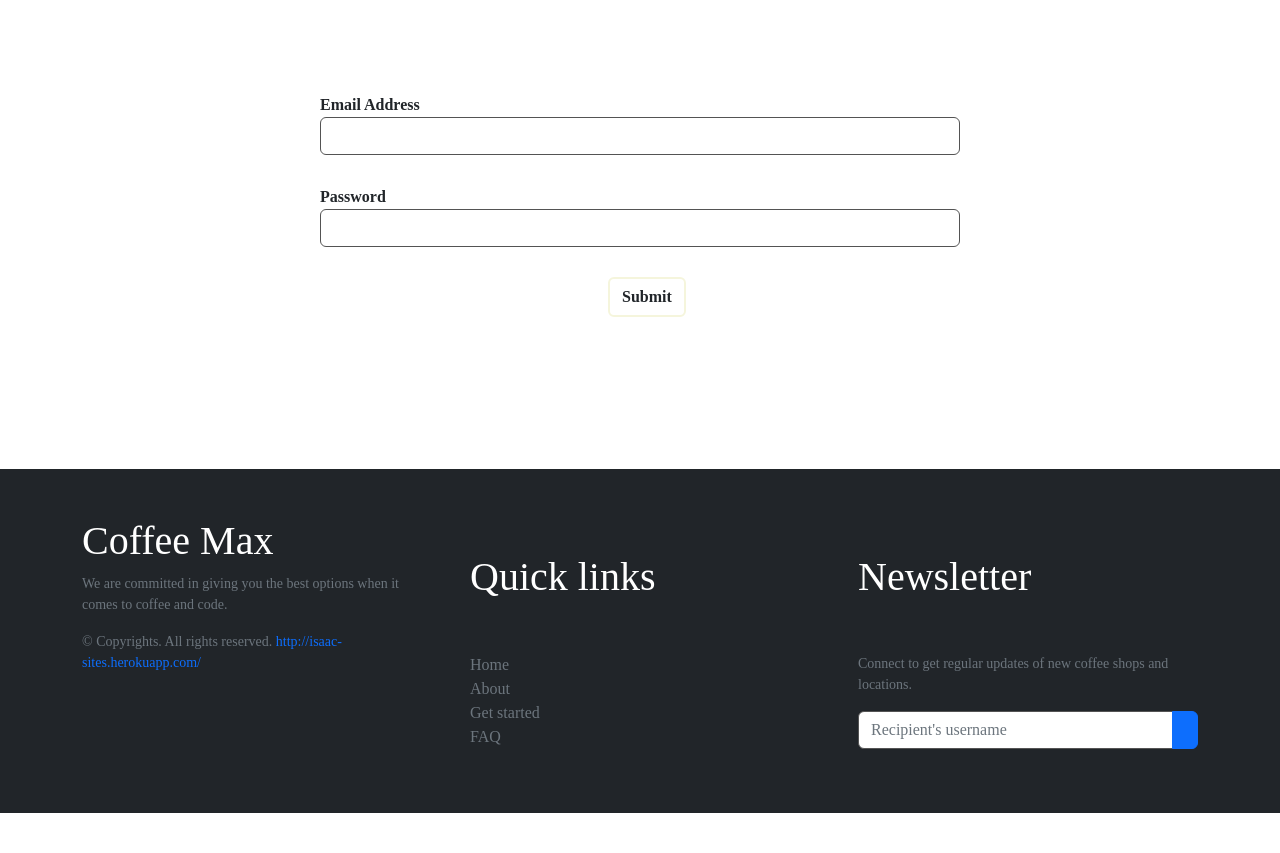
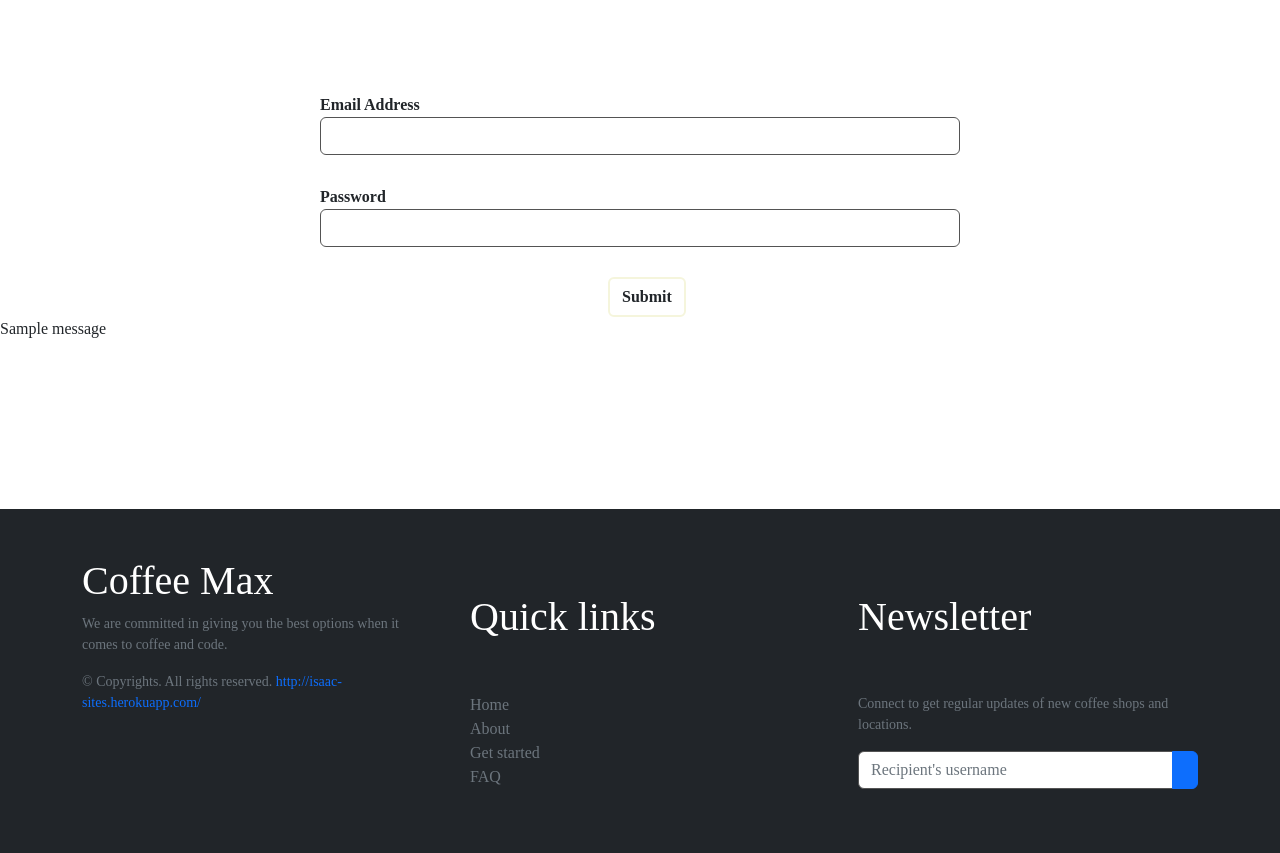
Before and after one commit to timijab/CafeShops, a Flask app: page /user_login in a window 1280 px wide. Shown: the part 101-954 px from the top of the page. Before the commit the page ends 914 px from the top, so only its background shows below. Run offline with Flask 2, Linux system fonts and the light colour scheme; tables that the repository leaves empty hold one stand-in row (values such as "Sample post"); one stand-in notice (Sample message) is shown; some libraries are stand-ins or nearby versions; some web fonts are replaced.

Commit message:
Update login.html

```diff
--- a/templates/login.html
+++ b/templates/login.html
@@ -6,5 +6,12 @@
 <link href="{{ url_for( 'static', filename='css/login.css') }}" rel="stylesheet" type="text/css">
 
 {{ wtf.quick_form(form) }}
+{% with messages = get_flashed_messages() %}
+   {% if messages %}
+      {% for message in messages %}
+        <p class="message"> {{ message }} </p>
+      {% endfor %}
+   {% endif %}
+{% endwith %}
 
 {% include 'footer.html' %}
```
